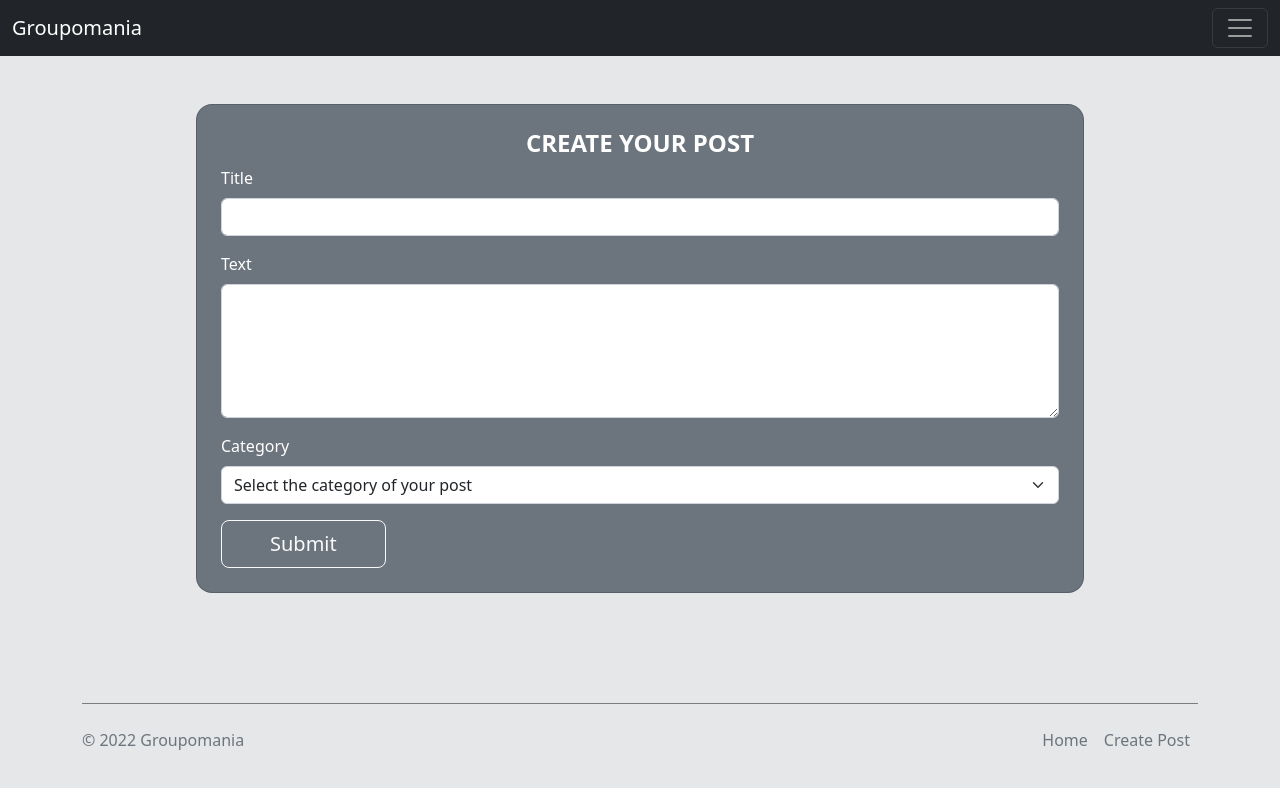
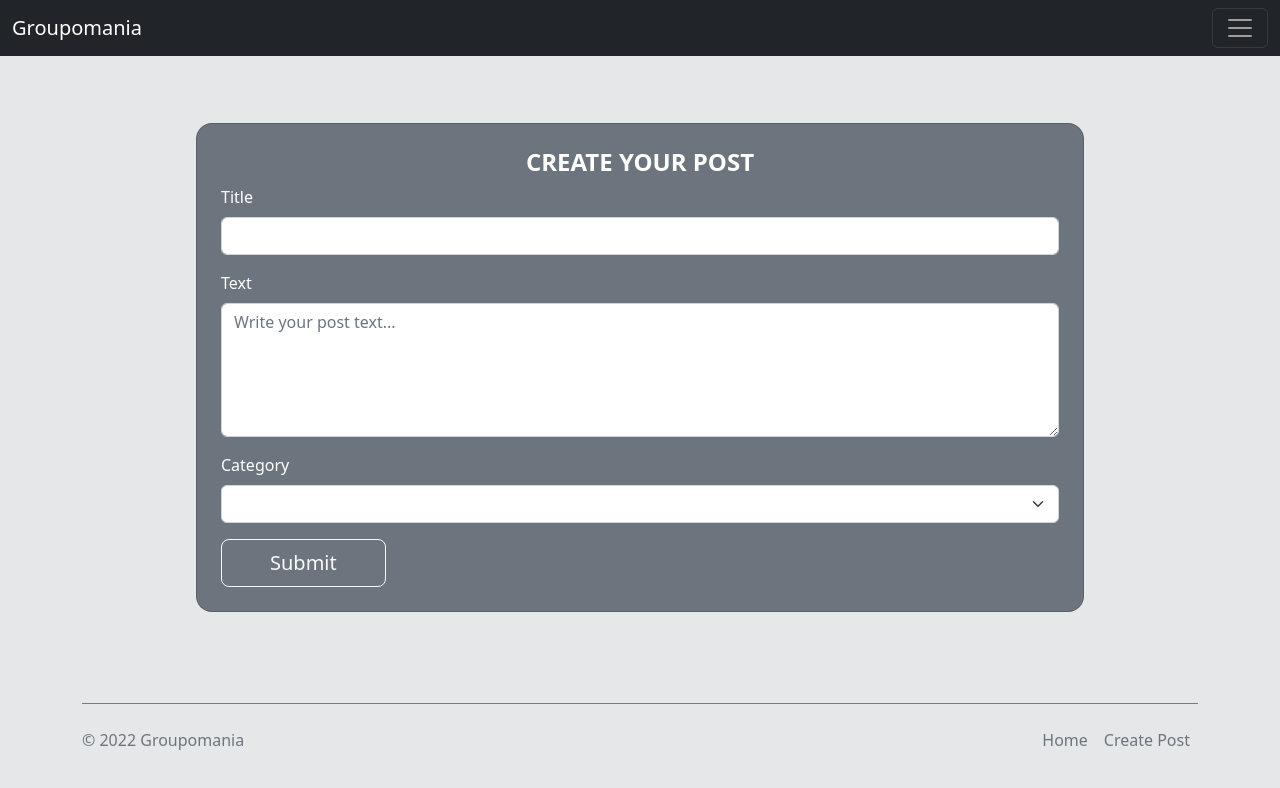
Before and after one commit to lucascardelima/Project-7, a Vue app in the folder groupomania/groupomania-frontend/: page /createpost in a window 1280 px wide. Shown: the top 788 px of the page. Built offline with nearby package versions, Linux system fonts and the light colour scheme.

Commit message:
implemented http request

```diff
--- a/groupomania/groupomania-frontend/src/views/CreatePost.vue
+++ b/groupomania/groupomania-frontend/src/views/CreatePost.vue
@@ -8,9 +8,33 @@
  }
 </style>
 
+<script>
+  import axios from 'axios'
+  export default {
+    name: 'CreatePost',
+    data() {
+      return {
+        post: {
+          postTitle:'',
+          postText: '',
+          postCategory: '',
+          userID: 'a83a916e-9545-4126-9b6a-11a498fcb505'
+        }
+      }
+    },
+    methods: {
+      createPost() {
+        axios.post('http://localhost:3000/api/posts/createpost', this.post)
+          .then(response => console.log(response))
+          .catch(error => console.log(error))
+      }
+    }
+  }
+
+</script>
+
 <template>
-
-<div class="container py-5 h-100">
+  <div class="container py-5">
     <div class="row d-flex justify-content-center align-items-center">
       <div class="main-card">
         <div class="card bg-secondary text-white" style="border-radius: 1rem">
@@ -20,16 +44,35 @@
 
               <div class="mb-3">
                 <label for="postTitle" class="form-label">Title</label>
-              <input type="email" class="form-control" id="postTitle">
+                <input
+                  type="text"
+                  class="form-control"
+                  id="postTitle"
+                  v-model.lazy="post.postTitle">
               </div>
               <div class="mb-3">
                 <label for="postText" class="form-label">Text</label>
-              <textarea class="form-control" id="postText" rows="5"></textarea>
+                <textarea
+                  class="form-control"
+                  id="postText"
+                  rows="5"
+                  placeholder="Write your post text..."
+                  v-model.lazy="post.postText">
+                </textarea>
               </div>
               <div class="mb-3">
-              <label for="postCategory" class="form-label">Category</label>
-              <select class="form-select" id="postCategory" aria-label="Default select example">
-                <option selected>Select the category of your post</option>
+                <label
+                  for="postCategory"
+                  class="form-label">
+                  Category
+                </label>
+                <select
+                  class="form-select"
+                  id="postCategory"
+                  aria-label="Default select example"
+                  v-model.lazy="post.postCategory">
+
+                  <option selected value="placeholder">Select the category of your post</option>
                   <option value="Family">Family</option>
                   <option value="Tech">Tech</option>
                   <option value="Art">Art</option>
@@ -42,14 +85,15 @@
               <button
                 id="submitButton"
                 class="btn btn-outline-light btn-lg px-5"
-              type="submit">
+                type="submit"
+                @click="createPost">
                   Submit
               </button>
+
             </div>
           </div>
         </div>
       </div>
     </div>
   </div>
-
 </template>
```
Lines whose indentation alone changed are shown as unchanged.
